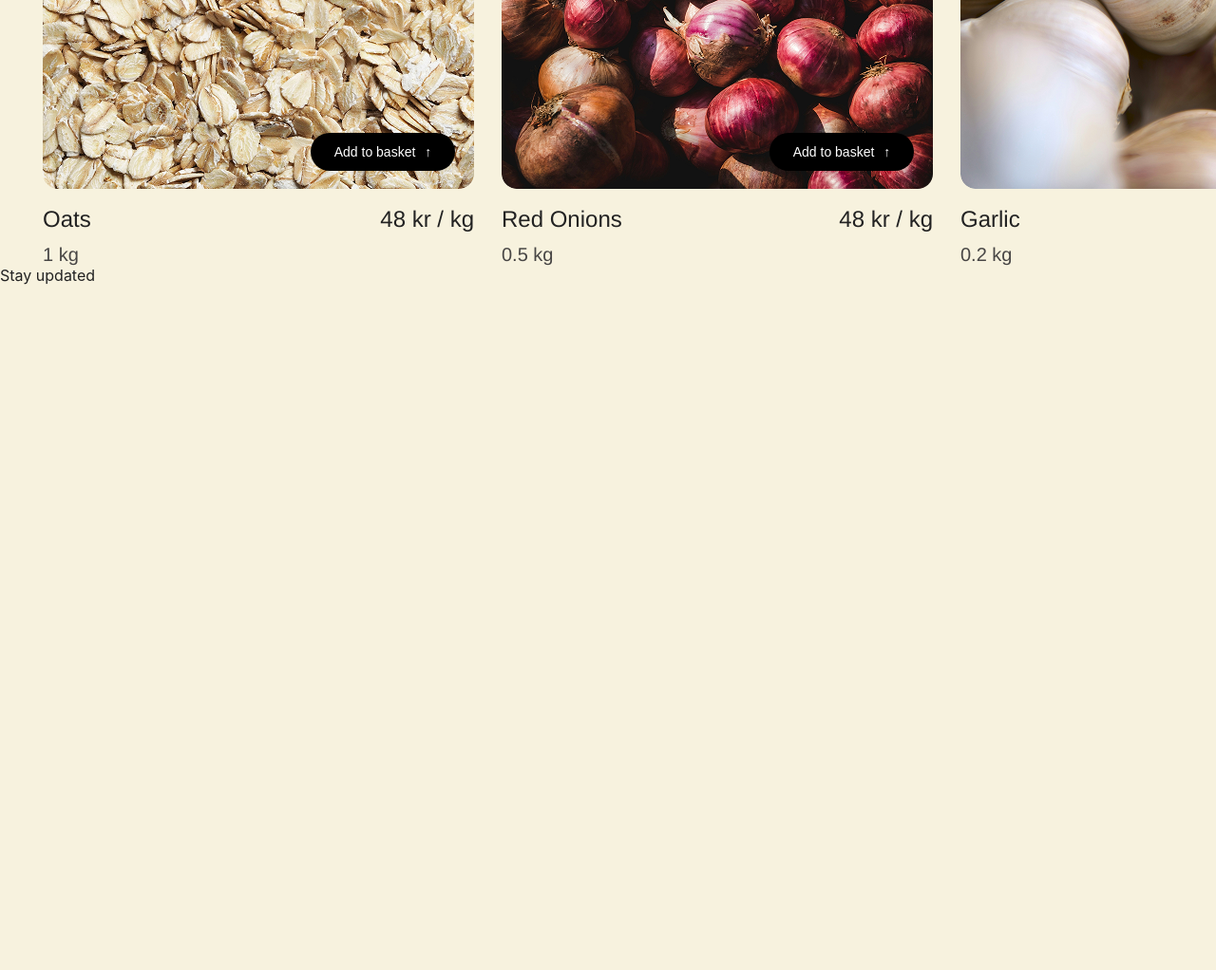
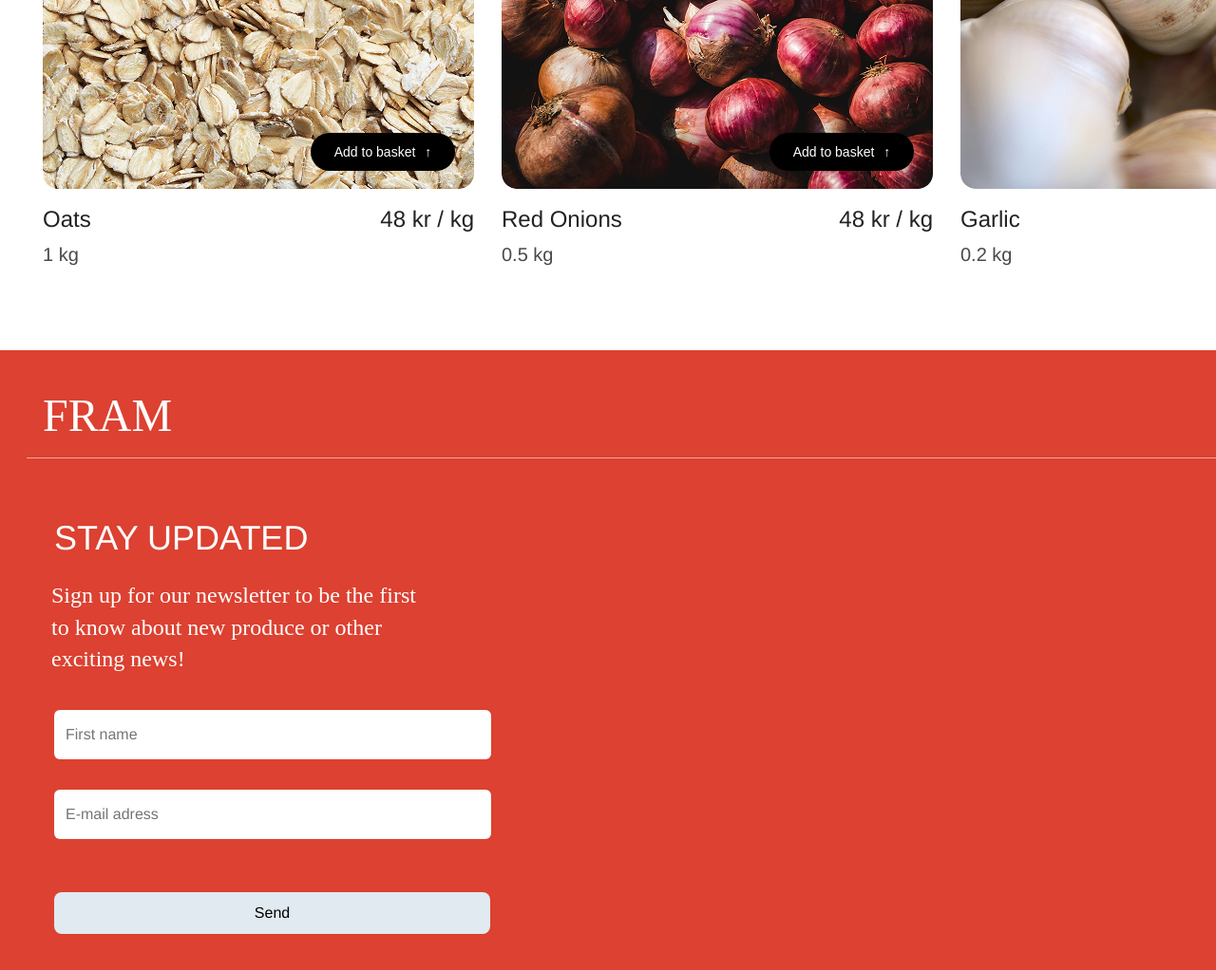
Before and after one commit to sara-sonia/FRAM, a plain HTML site: page index.html in a window 1280 px wide. Shown: the part 2836-3858 px from the top of the page at 95% size. Before the commit the page ends 3136 px from the top, so only its background shows below. Drawn offline with nearby package versions, Linux system fonts and the light colour scheme; a web font is replaced by a local one.

Commit message:
Implement footer section and apply full CSS styling with accessibility improvements

```diff
--- a/index.html
+++ b/index.html
@@ -142,10 +142,62 @@
 </section>
 
   </main>
-</body>
+<footer class="site-footer" role="contentinfo" aria-labelledby="footer-heading">
+  <div class="footer-inner">
 
-<footer>
-  <p>Stay updated</p>
+    <!-- Visible Footer Brand -->
+    <h2 id="footer-heading" class="footer-brand">FRAM</h2>
+
+    <div class="footer-divider"></div>
+
+    <!-- Stay Updated Section -->
+    <h3 class="footer-subtitle">STAY UPDATED</h3>
+
+    <p class="footer-description">
+      Sign up for our newsletter to be the first <br>
+      to know about new produce or other <br>
+      exciting news!
+    </p>
+
+    <!-- Accessible Newsletter Form -->
+    <form class="newsletter-form" aria-labelledby="newsletter-heading">
+
+      <!-- Hidden but accessible label -->
+      <h4 id="newsletter-heading" class="sr-only">Newsletter Signup Form</h4>
+
+      <label for="first-name" class="sr-only">First name</label>
+      <input
+        type="text"
+        id="first-name"
+        name="first_name"
+        placeholder="First name"
+        autocomplete="given-name"
+        class="input-field"
+        aria-required="true"
+      >
+
+      <label for="email" class="sr-only">Email address</label>
+      <input
+        type="email"
+        id="email"
+        name="email"
+        placeholder="E-mail adress"
+        autocomplete="email"
+        class="input-field"
+        aria-required="true"
+      >
+
+      <button
+        type="submit"
+        class="send-btn"
+        aria-label="Send newsletter signup form"
+      >
+        Send
+      </button>
+
+    </form>
+
+  </div>
 </footer>
 
 </body>
--- a/styles.css
+++ b/styles.css
@@ -268,6 +268,7 @@ body {
   display: flex;
   flex-direction: column;
   font-family: 'Helvetica Neue', sans-serif;
+  background-color: white;
 }
 
 
@@ -353,12 +354,124 @@ margin-top: 12px;
 font-size: 20px;
 font-weight: 400;
 color: #1B1A1ECC;
+padding-bottom: 89px;
 }
 
 
 .spacer {
 padding-bottom: 89px;
 }
+
+/* Main footer container */
+.site-footer {
+  width: 1512px;
+  height: 720px;
+  background-color: #DC4131;
+  margin: 0 auto;
+  position: relative;
+  color: #ffffff;
+}
+
+/* Inner wrapper (for spacing control) */
+.footer-inner {
+  position: relative;
+  width: 100%;
+  height: 100%;
+}
+
+/* FRAM logo header */
+.footer-brand {
+  font-family: "Frank Ruhl Libre", serif;
+  font-weight: 300;
+  font-size: 48px;
+  padding-top: 41px;
+  padding-left: 45px;
+  margin: 0;
+}
+
+/* Horizontal divider under FRAM */
+.footer-divider {
+  width: calc(100% - 28px);
+  margin-left: 28px;
+  border-bottom: 1.5px solid rgba(255,255,255,0.55);
+  margin-top: 17px;
+}
+
+/* STAY UPDATED header */
+.footer-subtitle {
+  font-family: "Arimo", sans-serif;
+  font-weight: 400;
+  font-size: 36px;
+  padding-left: 57px;
+  margin-top: 63px; /* visually matches your spacing */
+  margin-bottom: 0;
+}
+
+/* Newsletter description text */
+.footer-description {
+  font-family: "Frank Ruhl Libre", serif;
+  font-weight: 300;
+  font-size: 24px;
+  line-height: 1.4;
+  padding-left: 54px;
+  margin-top: 23px;
+}
+
+/* Newsletter form layout */
+.newsletter-form {
+  display: flex;
+  flex-direction: column;
+  margin-left: 57px;
+  margin-top: 36px;
+  width: 460px;
+  gap: 32px; /* space between inputs */
+}
+
+/* Input fields */
+.input-field {
+  width: 460px;
+  height: 52px; /* derived from your "104px height / 2 fields" spec */
+  border-radius: 6px;
+  border: none;
+  padding: 0 12px;
+  font-family: "Helvetica Neue", sans-serif;
+  font-weight: 400;
+  font-size: 16px;
+  color: rgba(0, 0, 0, 0.6);
+}
+
+/* Submit button */
+.send-btn {
+  width: 459px;
+  height: 44px;
+  margin-top: 24px;
+  background-color: #E1EAF0;
+  border: none;
+  border-radius: 8px;
+  cursor: pointer;
+  font-family: "Helvetica Neue", sans-serif;
+  font-size: 16px;
+  font-weight: 400;
+}
+
+/* Send button hover (optional, can be removed) */
+.send-btn:hover {
+  opacity: 0.9;
+}
+
+/* Screen-reader-only label class */
+.sr-only {
+  position: absolute;
+  width: 1px;
+  height: 1px;
+  padding: 0;
+  margin: -1px;
+  overflow: hidden;
+  clip: rect(0, 0, 0, 0);
+  white-space: nowrap;
+  border: 0;
+}
+
 
 /* alternating background color (optional consistency) */
 .how-step:nth-child(odd),
```
